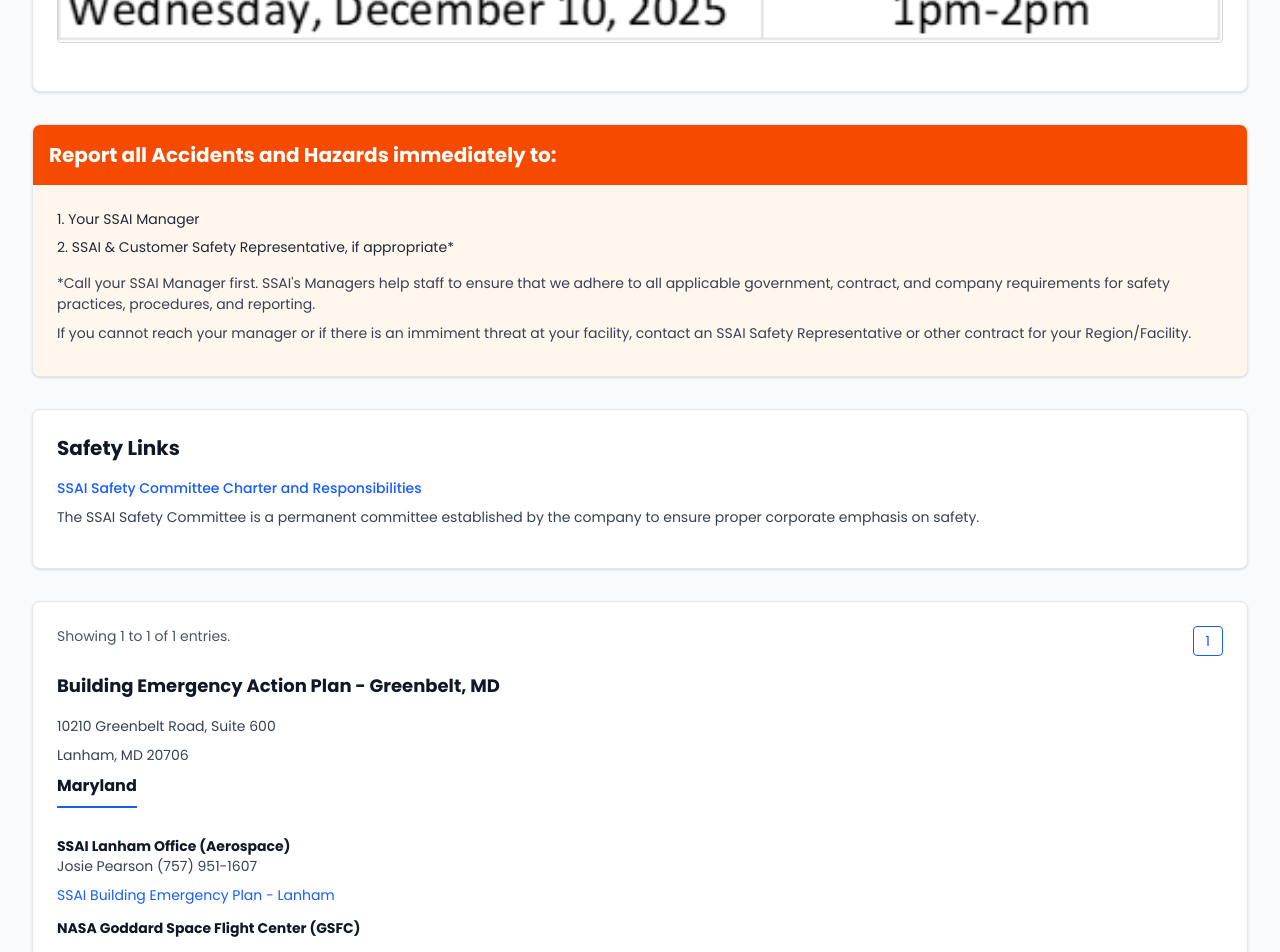
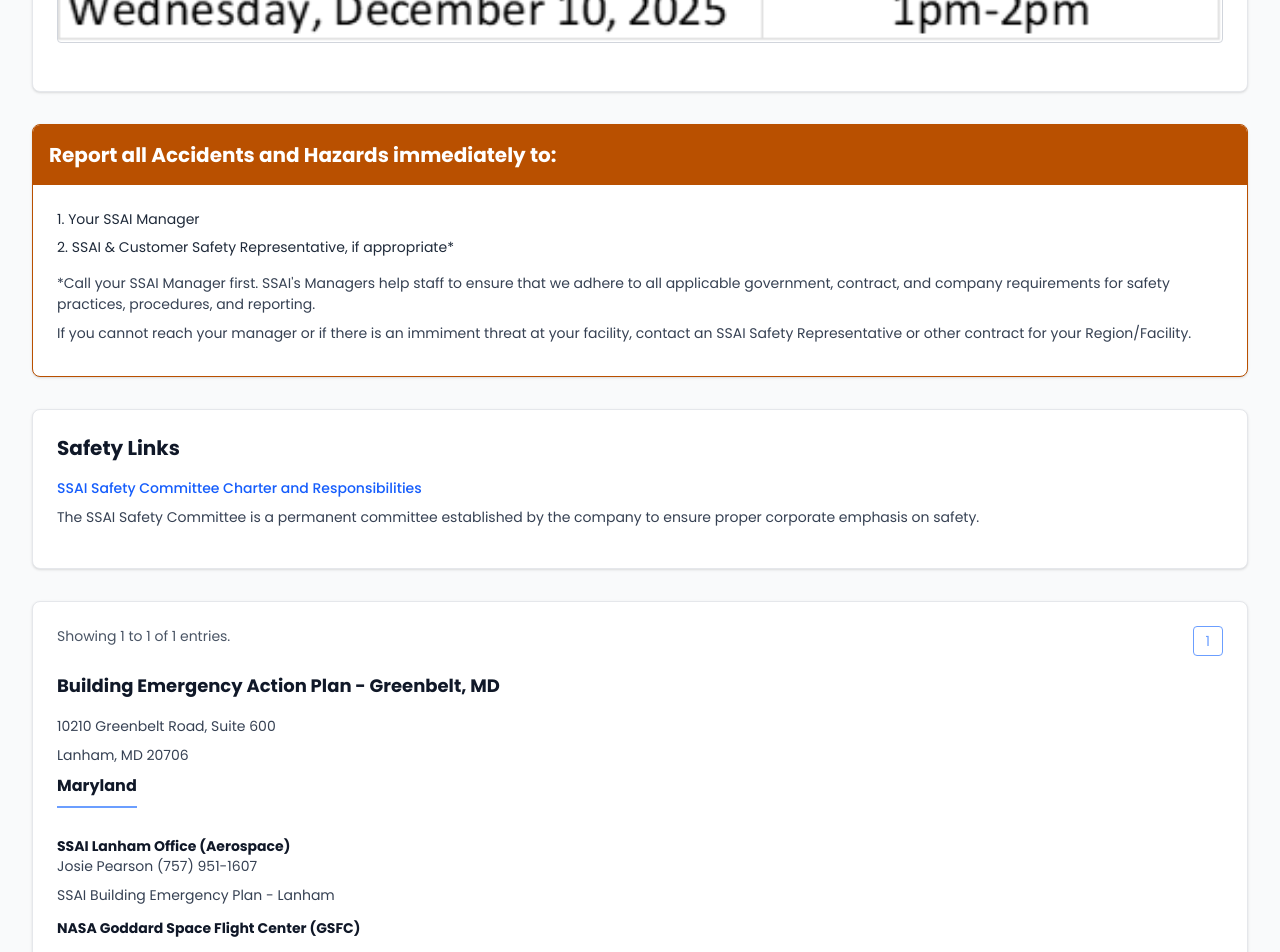
Before and after one commit to pbhosikar/myssai, a Next.js app: page /my-hr/health-safety in a window 1280 px wide. Shown: the part 1340-2292 px from the top of the page. Built offline with nearby package versions, Linux system fonts and the light colour scheme.

Commit message:
Colors fixed in the health safety

```diff
--- a/src/components/healthsafety/HealthSafety.jsx
+++ b/src/components/healthsafety/HealthSafety.jsx
@@ -121,12 +121,12 @@ Safety Committee Meeting Schedule for 2025
           </div>
 
           {/* Report Accidents Section */}
-          <div className="bg-white rounded-lg shadow-sm border border-gray-200 overflow-hidden mb-8">
-            <div className="bg-orange-600 text-white p-4">
+          <div className="bg-white rounded-lg shadow-sm border border-[#b95000] overflow-hidden mb-8">
+            <div className="bg-[#b95000] text-white p-4">
               <h2 className="text-xl font-bold">Report all Accidents and Hazards immediately to:
 </h2>
             </div>
-            <div className="p-6 bg-orange-50">
+            <div className="p-6">
               <ol className="list-decimal list-inside space-y-2 text-sm text-gray-800 mb-4">
                 <li>Your SSAI Manager</li>
                 <li>SSAI & Customer Safety Representative, if appropriate*
@@ -166,7 +166,7 @@ ensure proper corporate emphasis on safety.
           <div className="bg-white rounded-lg shadow-sm border border-gray-200 p-6">
             <div className="flex items-center justify-between mb-4">
               <p className="text-sm text-gray-600">Showing 1 to 1 of 1 entries.</p>
-              <button className="px-3 py-1 text-sm border border-blue-600 text-blue-600 rounded hover:bg-blue-50">
+              <button className="px-3 py-1 text-sm border border-[#6b9eff] text-[#6b9eff] rounded hover:bg-blue-50">
                 1
               </button>
             </div>
@@ -183,7 +183,7 @@ ensure proper corporate emphasis on safety.
 
             {/* Maryland Section */}
             <div className="mb-6">
-              <h4 className="text-base font-bold text-gray-900 mb-3 pb-2 border-b-2 border-blue-600 inline-block">
+              <h4 className="text-base font-bold text-gray-900 mb-3 pb-2 border-b-2 border-[#6b9eff] inline-block">
                 Maryland
               </h4>
               <div className="mt-4 space-y-3">
@@ -192,7 +192,7 @@ ensure proper corporate emphasis on safety.
 </h5>
                   <p className="text-sm text-gray-700">Josie Pearson (757) 951-1607
 </p>
-                  <p className="text-sm text-blue-600">SSAI Building Emergency Plan - Lanham
+                  <p className="text-sm text-gray-700">SSAI Building Emergency Plan - Lanham
 
 </p>
                 </div>
```
